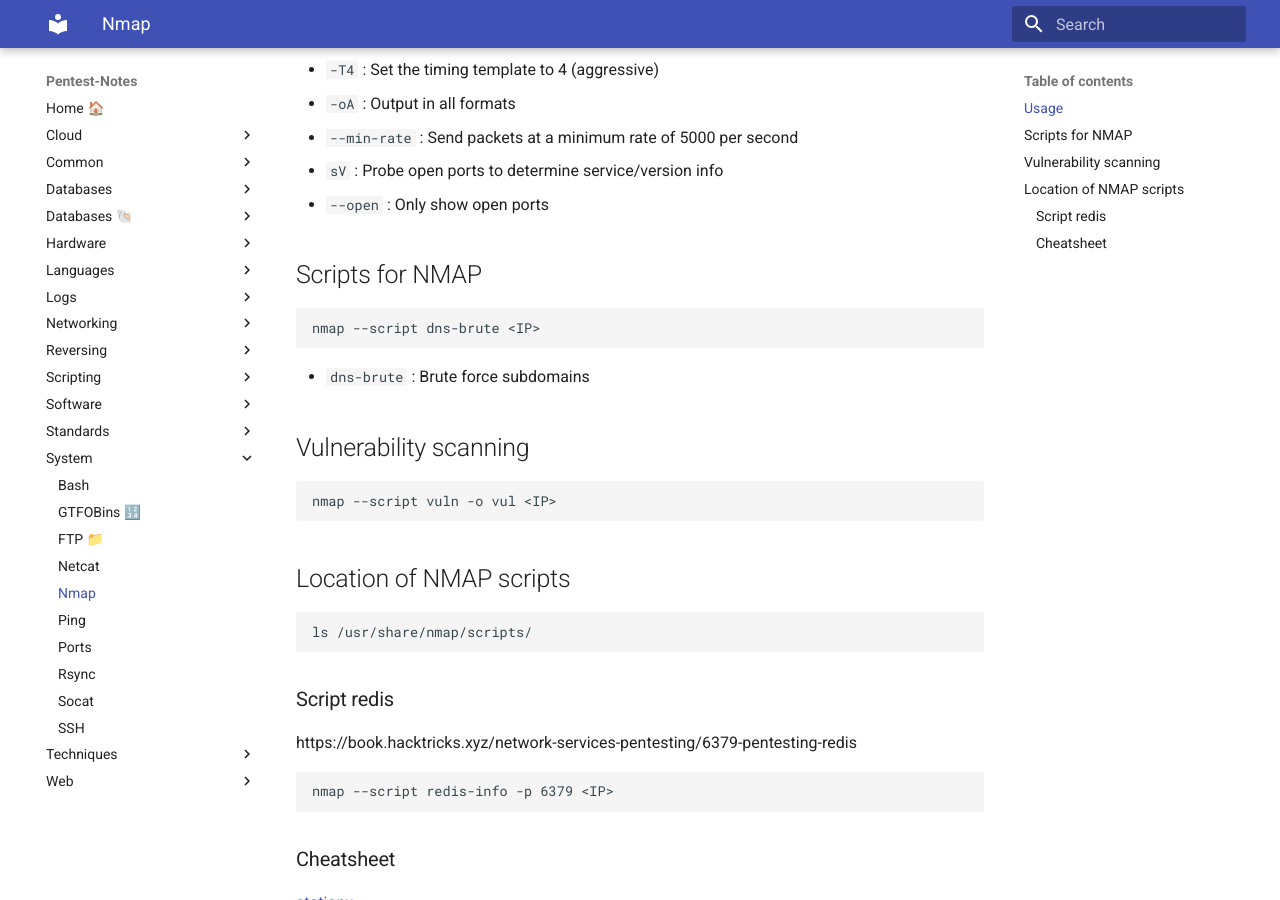
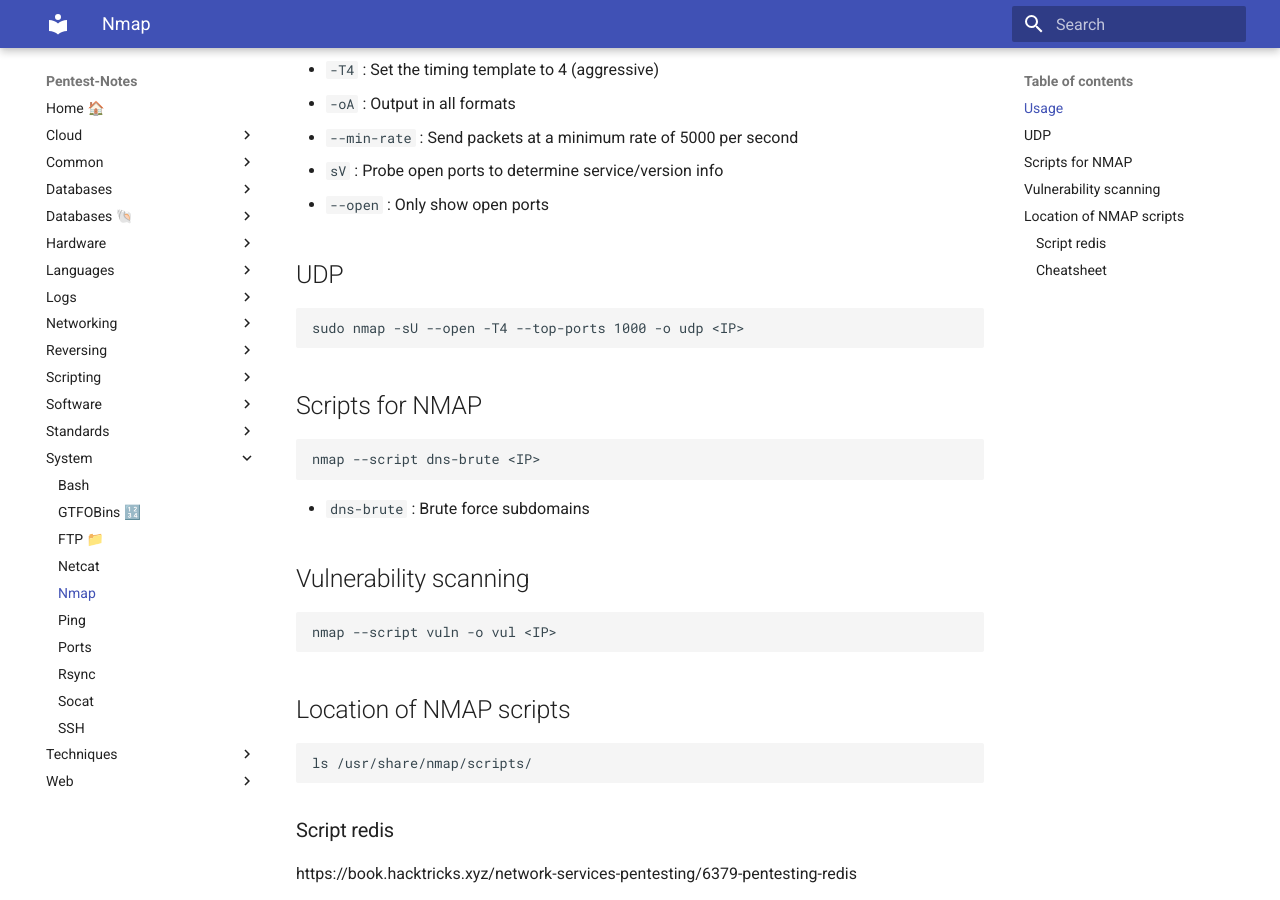
Before and after one commit to jd-apprentice/hack-the-box, an MkDocs documentation site: the page built from docs/system/nmap.md, in a window 1280 px wide and 900 px high, scrolled down 392 px. Built offline with MkDocs 1.6.1 and Material for MkDocs 9.7.7, drawn with Linux system fonts in a browser that asks for light colours.

Commit message:
docs: udp for nmap

````diff
--- a/docs/system/nmap.md
+++ b/docs/system/nmap.md
@@ -16,6 +16,12 @@ nmap -sUCV -p161 10.13.37.11 -oN udpscan
 - `--min-rate` : Send packets at a minimum rate of 5000 per second
 - `sV` : Probe open ports to determine service/version info
 - `--open` : Only show open ports
+
+## UDP
+
+```shell
+sudo nmap -sU --open -T4 --top-ports 1000 -o udp <IP>
+```
 
 ## Scripts for NMAP
 
````
